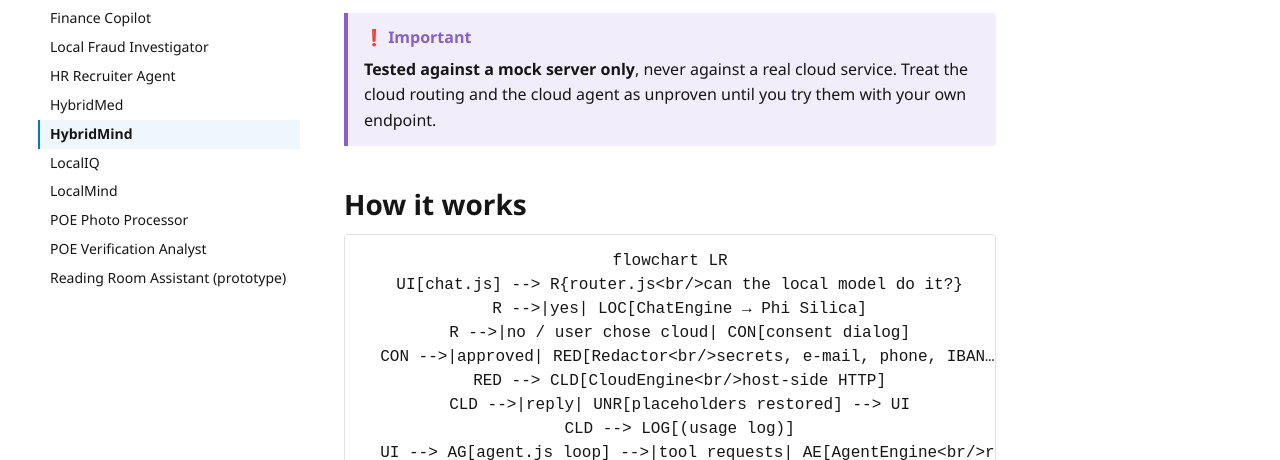
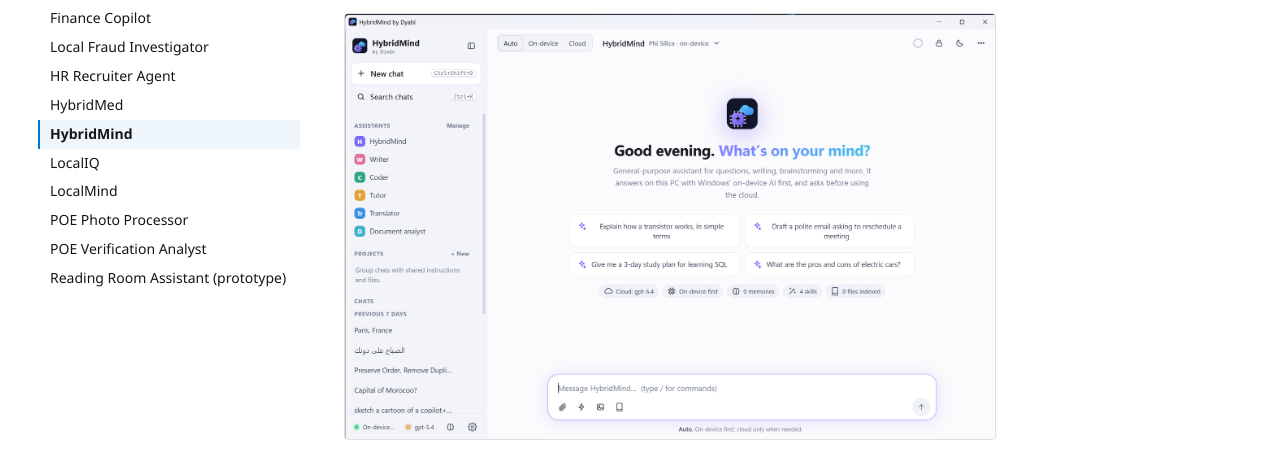
Before and after one commit to medyabi/ai-ebigpictures, a plain HTML site: page local-ai/apps/hybridmindapp.html in a window 1280 px wide. Shown: the part 314-774 px from the top of the page. Drawn offline with Linux system fonts and the light colour scheme.

Commit message:
Rebuild: HybridMind screenshot

```diff
--- a/local-ai/apps/hybridmindapp.html
+++ b/local-ai/apps/hybridmindapp.html
@@ -25,6 +25,7 @@
 <article class="prose">
 <h1 id="hybridmind">HybridMind</h1><p class="meta"><span>App</span><span>4 min read</span></p>
 <p><a href="localmindapp.html">LocalMind</a> plus a <strong>router</strong> and an <strong>agent mode</strong>: the on-device Windows AI model (Phi Silica) answers first, and <strong>your own cloud model</strong> (Azure OpenAI or any OpenAI-compatible endpoint) is used only when the task needs it, always visibly and with a way to say no.</p>
+<p><img alt="HybridMind: the app on a Copilot+ PC" src="../../assets/lai/docs-screenshots-HybridMindApp.png" /></p>
 <div class="alert important"><p class="alert-title">Important</p><p><strong>Tested against a mock server only</strong>, never against a real cloud service. Treat the cloud routing and the cloud agent as unproven until you try them with your own endpoint.</p></div>
 <h2 id="how-it-works">How it works</h2>
 <pre class="mermaid">flowchart LR
```
Also changed, not shown: assets/lai/docs-screenshots-HybridMindApp.png (added).
